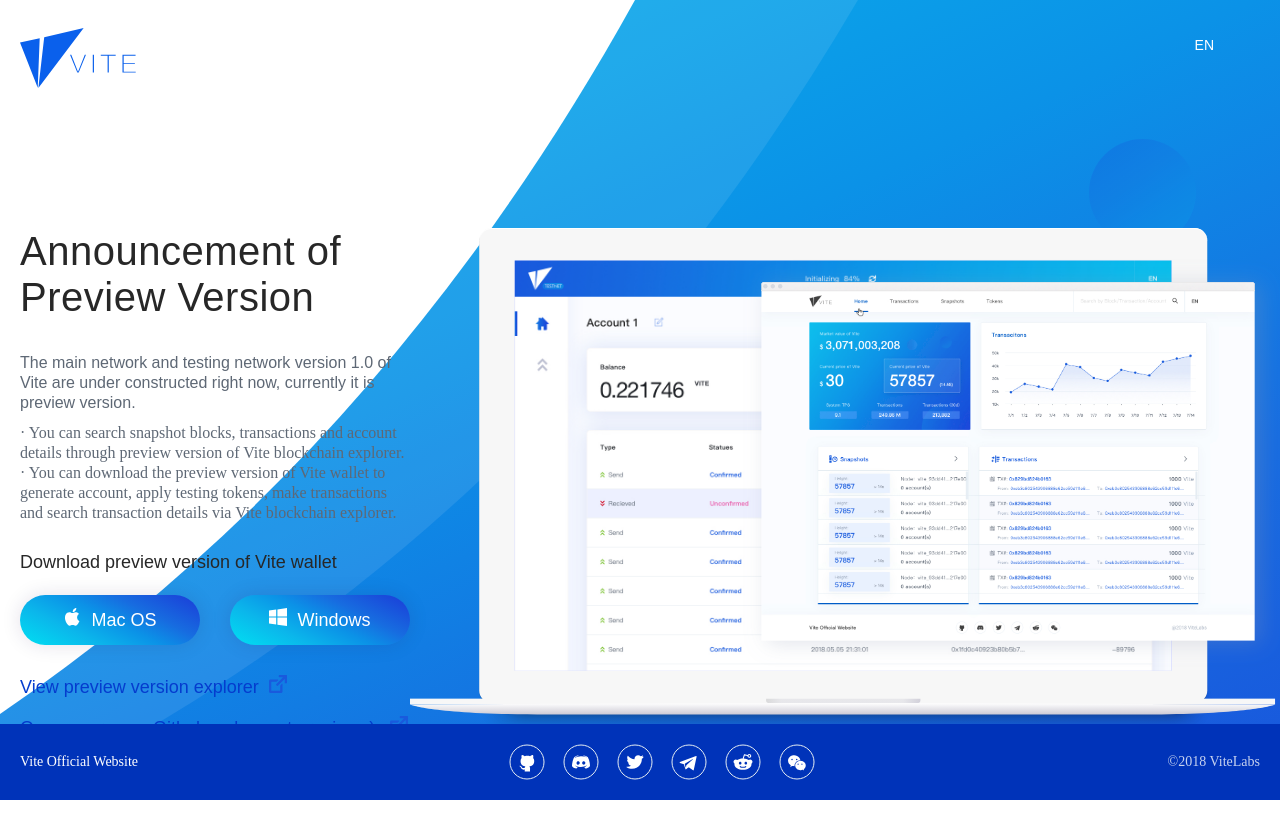
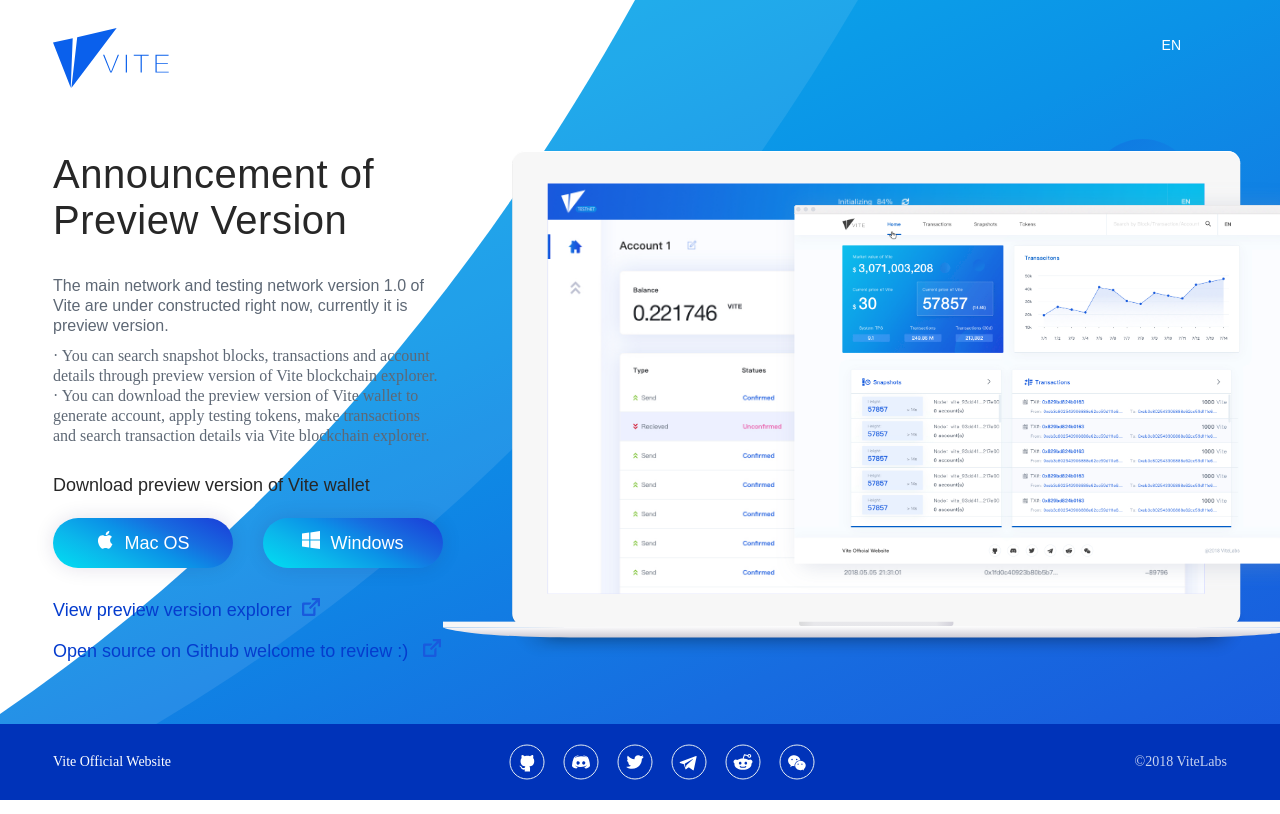
Before and after one commit to csfl/net-notice, a Nuxt app: page / in a window 1280 px wide. Built offline with nearby package versions, Linux system fonts and the light colour scheme.

Commit message:
change layout

```diff
--- a/components/Footer.vue
+++ b/components/Footer.vue
@@ -54,7 +54,7 @@
     font-size: 14px;
     color: #fff;
     .footer-content {
-      padding: 0 20px;
+      padding: 0 53px;
       box-sizing: border-box;
       margin: auto;
       height: 76px;
--- a/layouts/default.vue
+++ b/layouts/default.vue
@@ -36,8 +36,9 @@
 }
 .content-wrapper {
   box-sizing: border-box;
-  padding: 0 20px;
+  padding: 0 53px;
   margin: auto;
   height: 100%;
+  overflow-y: scroll;
 }
 </style>
--- a/pages/index.vue
+++ b/pages/index.vue
@@ -3,7 +3,7 @@
     <img src="~assets/images/logo.svg" class="logo"/>
     <lang-select class="lang-select"></lang-select>
     <div class="page-content">
-      <div class="left">
+      <div class="left page-bottom">
         <div class="title">{{ $t('main.title') }}</div>
         <div class="context">
           <div class="preview">{{ $t('main.ctx2') }}</div>
@@ -26,7 +26,7 @@
           </a>
         </div>
       </div>
-      <div class="right">
+      <div class="right page-bottom">
         <img src="~assets/images/computer.svg"/>
       </div>
     </div>
@@ -68,7 +68,7 @@
     margin-top: 28px;
   }
   .page-content {
-    margin-top: 136px;
+    margin-top: 5%;
     display: flex;
     display: -webkit-flex;
     color: #272727;
@@ -77,6 +77,9 @@
     line-height: 18px;
     .extral {
       color: #053cce;
+    }
+    .page-bottom {
+      margin-bottom: 76px;
     }
     .left {
       .title {
```
